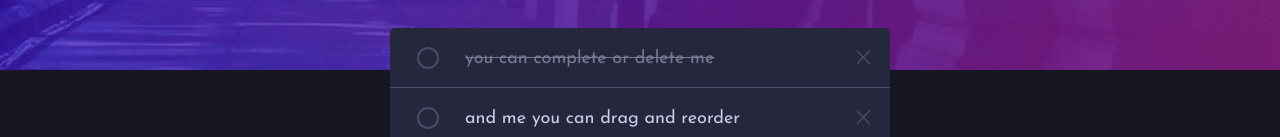
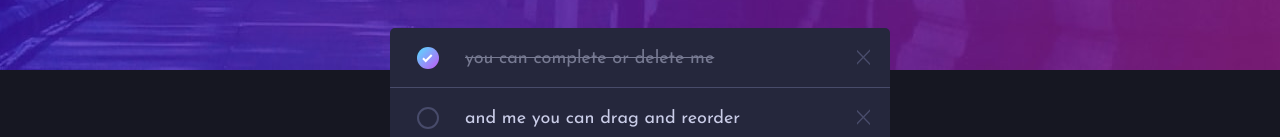
Before and after one commit to jankamon/todo-app-react, a React (Create React App) app: page / in a window 1280 px wide. Both pictures are taken after a click on the element 427 px from the left and 287 px from the top of the page. Shown: the part 230-367 px from the top of the page. Built offline with nearby package versions, Linux system fonts and the light colour scheme.

Commit message:
added check icon if completed

```diff
--- a/src/Components/Todo/Todo.css
+++ b/src/Components/Todo/Todo.css
@@ -27,6 +27,7 @@ li.light-theme {
 span.todo-button {
     margin-left: 5.3%;
     margin-right: 5.3%;
+    text-align: center;
 }
 
 li.dark-theme span.todo-button:hover {
@@ -56,7 +57,12 @@ span.remove-button {
     background-image: url('./images/icon-cross.svg');
 }
 
-span.complete {
+li.dark-theme span.complete {
     color: hsl(234, 11%, 52%);
     text-decoration: line-through;
 }
+
+li.dark-theme span.todo-button.complete {
+    background: linear-gradient(135deg, hsl(192, 100%, 67%), hsl(280, 87%, 65%)) border-box;
+    border: 2px solid transparent;
+}
--- a/src/Components/Todo/Todo.js
+++ b/src/Components/Todo/Todo.js
@@ -1,6 +1,7 @@
-import React, { useEffect } from 'react';
+import React from 'react';
 import './Todo.css';
 import { useTheme } from '../../ThemeContext';
+import iconCheck from './images/icon-check.svg'
 
 export default function Todo({ todo, removeTodo, toggleTodo }) {
     const themeStyle = useTheme();
@@ -8,10 +9,10 @@ export default function Todo({ todo, removeTodo, toggleTodo }) {
     return (
         <li className={themeStyle}>
             <span
-                onClick={() => toggleTodo(todo.id)
-                }
-                className="circle todo-button" >
-                <span className='inner-circle'></span>
+                onClick={() => toggleTodo(todo.id)}
+                className={`circle todo-button + ${todo.complete ? 'complete' : ''}`}
+            >
+                {todo.complete ? <img src={iconCheck} alt='check icon' /> : ''}
             </span>
             <span className={`todo-text + ${todo.complete ? 'complete' : ''}`}>{todo.name}</span>
             <span
```
